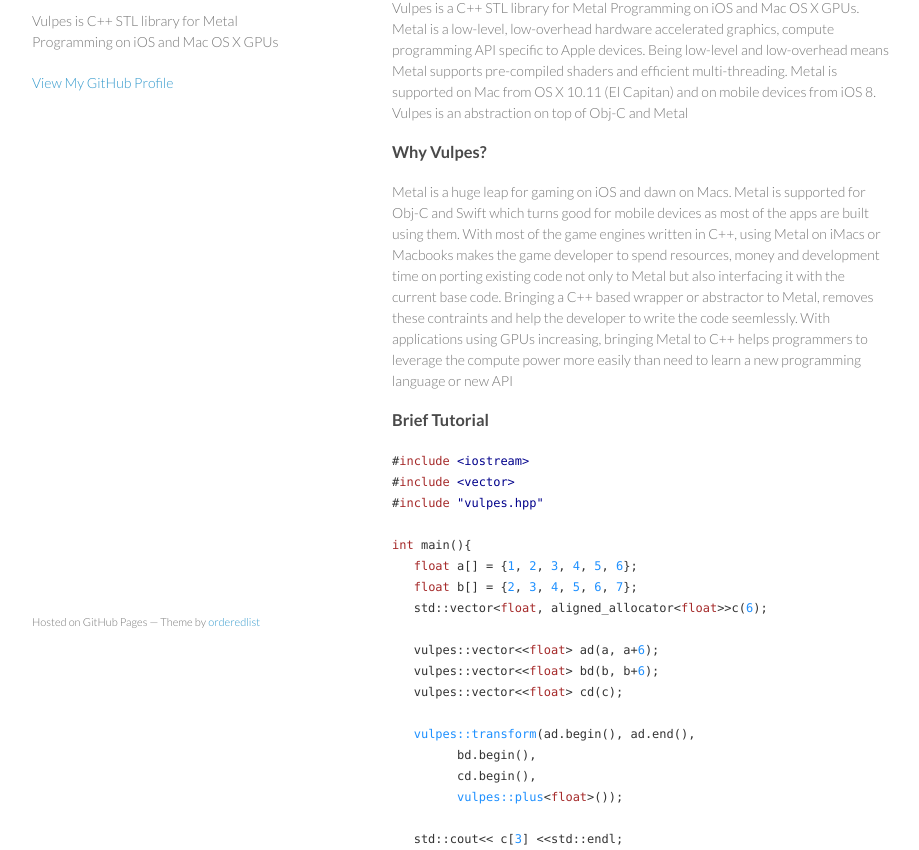
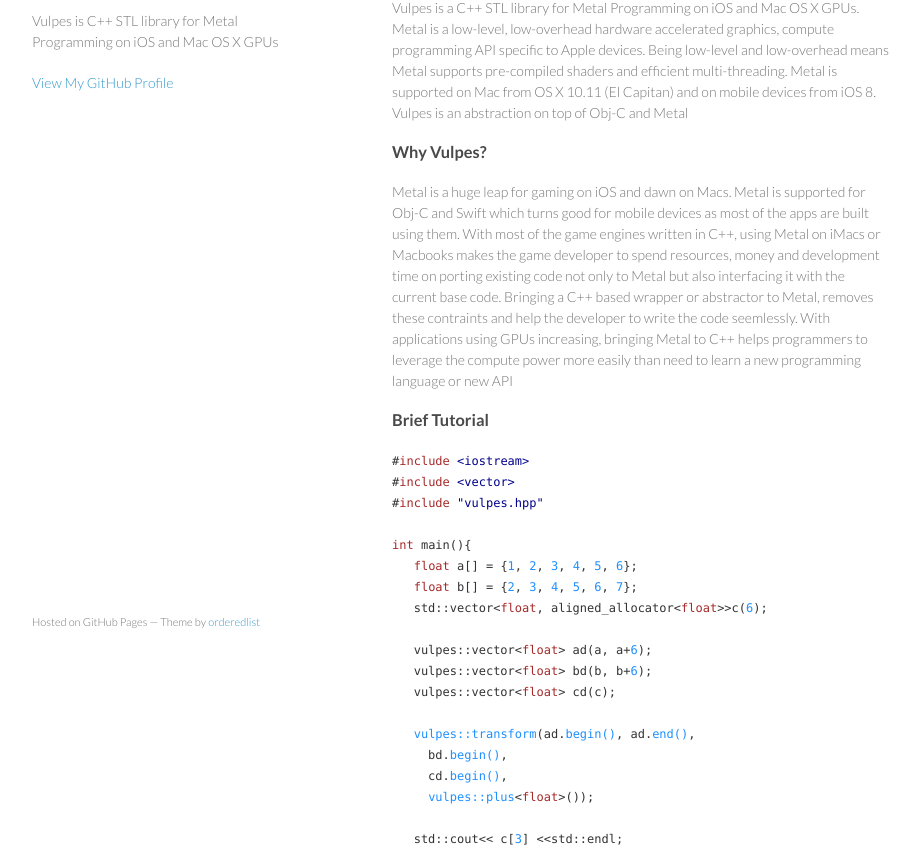
Before and after one commit to TheVulpes/thevulpes.github.com, a plain HTML site: page index.html in a window 1280 px wide. Shown: the part 99-949 px from the top of the page, without its empty margins (178-1097 px from the left). Drawn offline with Linux system fonts and the light colour scheme.

Commit message:
Update index.html

```diff
--- a/index.html
+++ b/index.html
@@ -49,14 +49,14 @@
 
     &nbsp&nbsp std::vector&lt<span style="color:#A52A2A">float</span>, aligned_allocator&lt<span style="color:#A52A2A">float</span>&gt&gtc(<span style="color:#1E90FF">6</span>); <br>
     <br>
-    &nbsp&nbsp vulpes::vector&lt&lt<span style="color:#A52A2A">float</span>&gt ad(a, a+<span style="color:#1E90FF	">6</span>); <br>
-    &nbsp&nbsp vulpes::vector&lt&lt<span style="color:#A52A2A">float</span>&gt bd(b, b+<span style="color:#1E90FF	">6</span>); <br>
-    &nbsp&nbsp vulpes::vector&lt&lt<span style="color:#A52A2A">float</span>&gt cd(c); <br>
+    &nbsp&nbsp vulpes::vector&lt<span style="color:#A52A2A">float</span>&gt ad(a, a+<span style="color:#1E90FF	">6</span>); <br>
+    &nbsp&nbsp vulpes::vector&lt<span style="color:#A52A2A">float</span>&gt bd(b, b+<span style="color:#1E90FF	">6</span>); <br>
+    &nbsp&nbsp vulpes::vector&lt<span style="color:#A52A2A">float</span>&gt cd(c); <br>
     <br>
-    &nbsp&nbsp <span style="color:#1E90FF	">vulpes::transform</span>(ad.begin(), ad.end(), <br>
-    &nbsp&nbsp&nbsp&nbsp&nbsp&nbsp&nbsp&nbsp bd.begin(), <br>
-    &nbsp&nbsp&nbsp&nbsp&nbsp&nbsp&nbsp&nbsp cd.begin(), <br>
-    &nbsp&nbsp&nbsp&nbsp&nbsp&nbsp&nbsp&nbsp <span style="color:#1E90FF">vulpes::plus</span>&lt<span style="color:#A52A2A">float</span>&gt()); <br>
+    &nbsp&nbsp <span style="color:#1E90FF	">vulpes::transform</span>(ad.<span style="color:#1E90FF">begin()</span>, ad.<span style="color:#1E90FF">end()</span>, <br>
+    &nbsp&nbsp&nbsp&nbsp bd.<span style="color:#1E90FF">begin()</span>, <br>
+    &nbsp&nbsp&nbsp&nbsp cd.<span style="color:#1E90FF">begin()</span>, <br>
+    &nbsp&nbsp&nbsp&nbsp <span style="color:#1E90FF">vulpes::plus</span>&lt<span style="color:#A52A2A">float</span>&gt()); <br>
     <br>
     &nbsp&nbsp std::cout&lt&lt c[<span style="color:#1E90FF	">3</span>] &lt&ltstd::endl; <br>
     &nbsp&nbsp return <span style="color:#1E90FF	">0</span>; <br>
```
